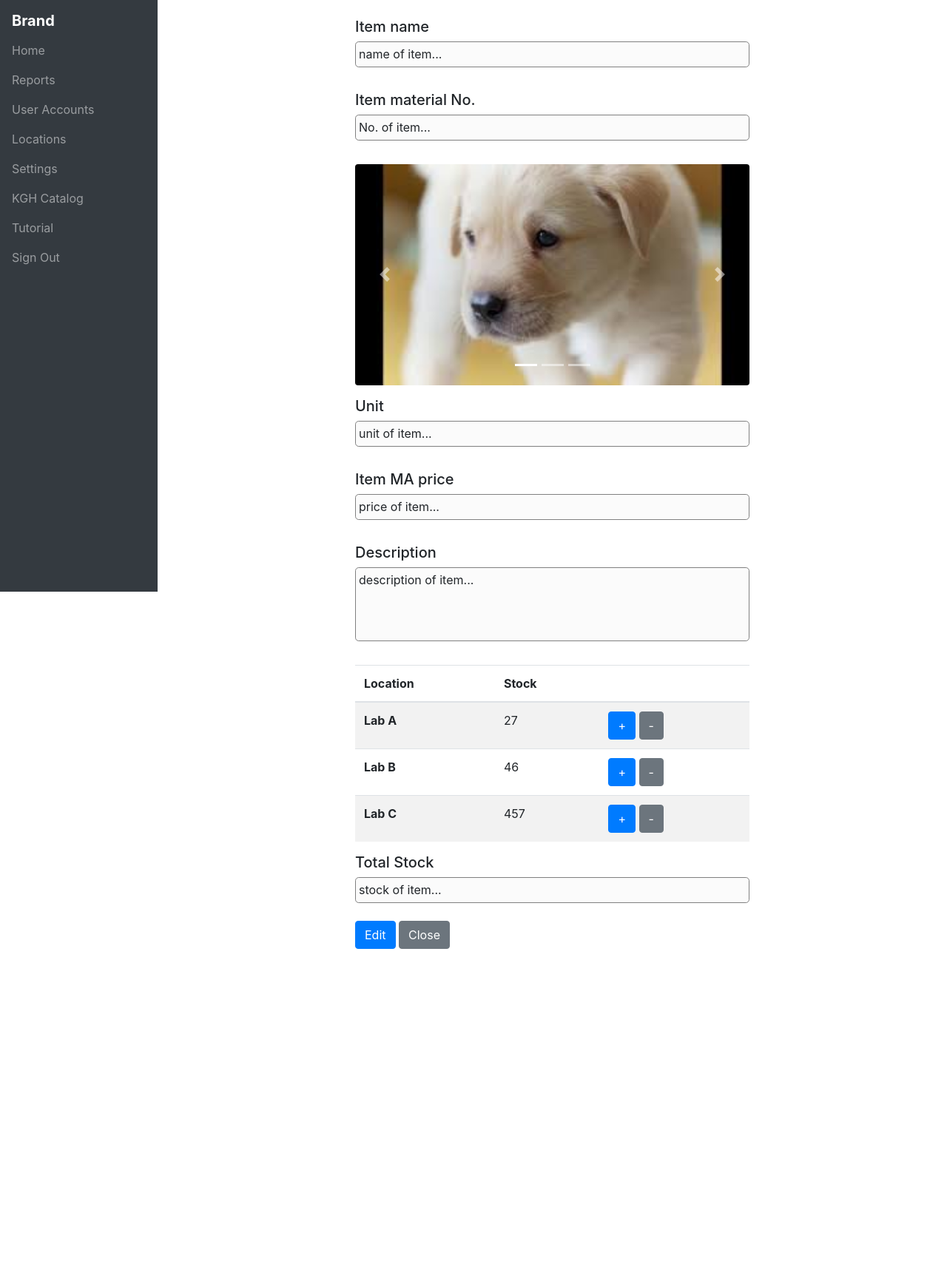
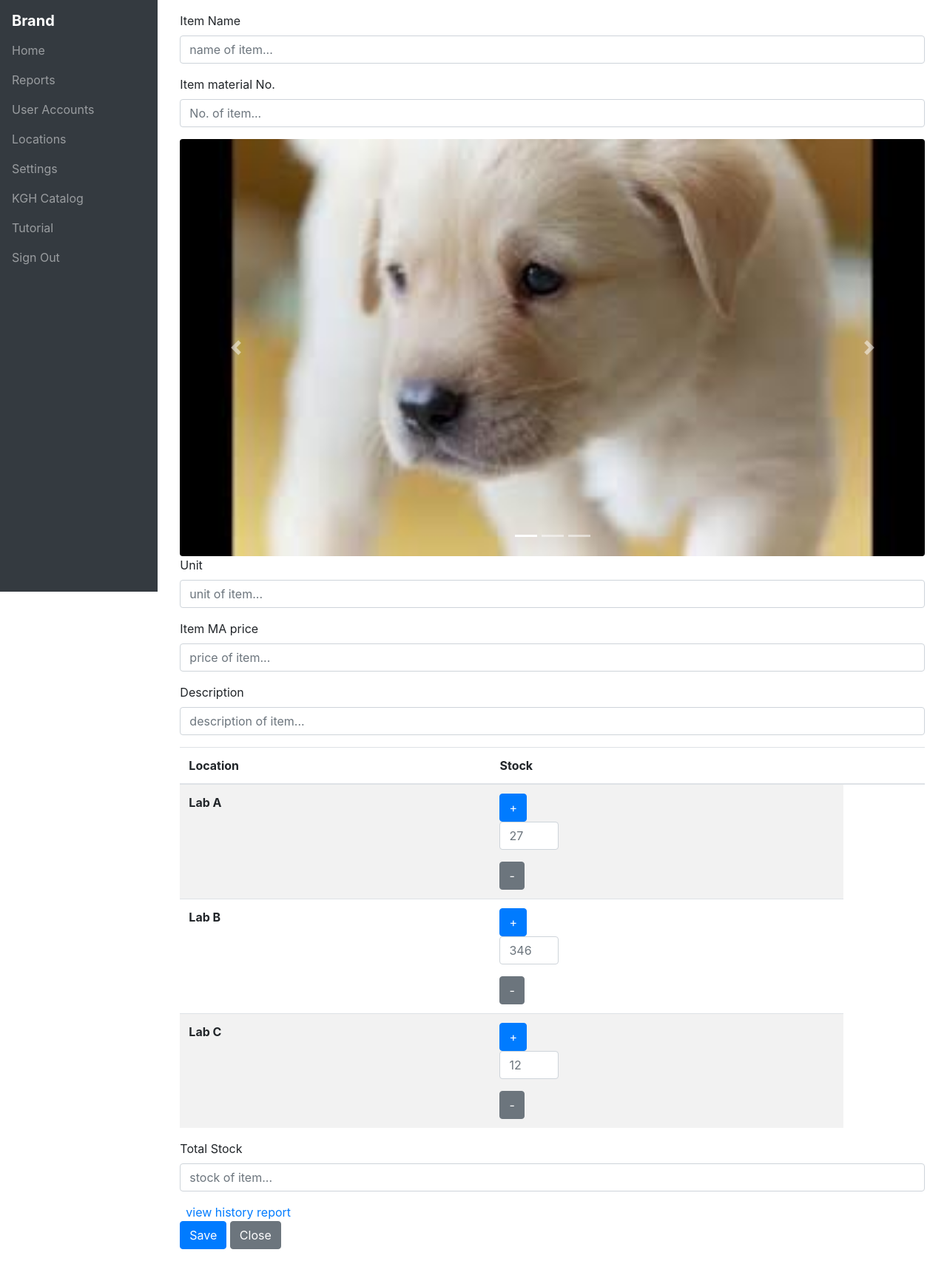
Before and after one commit to Queens-Patient-Simulation-Lab/Inventory, a Django app: page /item/ in a window 1280 px wide. Shown: the whole page at 74% size. Before the commit the page ends 1283 px from the top, so only its background shows below. Run offline with Django 3.2, Linux system fonts and the light colour scheme; some libraries are stand-ins or nearby versions.

Commit message:
Update sample-item.html

```diff
--- a/inventory/templates/inventory/sample-item.html
+++ b/inventory/templates/inventory/sample-item.html
@@ -11,21 +11,24 @@
 
 </style>
 
-<!-- may use table to wrap around content -->
+<!--
+	may use table to wrap around content
+ -->
 
-<div class="row d-flex justify-content-center">
+<div class="container">
 
-	<div class="w-50 m-2">
-		<h5>Item name</h5>
-		<p class="text-box rounded-lg p-1" style="">name of item...</p>
+		<form>
+			<div class="form-group">
+				<label for="itemName">Item Name</label>
+				<input type="name" class="form-control" id="itemName" placeholder="name of item...">
 			</div>
 
-	<div class="w-50 m-2">
-		<h5>Item material No.</h5>
-		<p class="text-box rounded-lg p-1" style="">No. of item...</p>
+			<div class="form-group">
+				<label for="materialNo">Item material No.</label>
+				<input type="item_id" class="form-control" id="materialNo" placeholder="No. of item...">
 			</div>
 
-	<div id="carouselExampleIndicators" class="carousel slide w-50 m-2" data-ride="carousel">
+			<div id="carouselExampleIndicators" class="carousel slide" data-ride="carousel">
 			  <ol class="carousel-indicators">
 				<li data-target="#carouselExampleIndicators" data-slide-to="0" class="active"></li>
 				<li data-target="#carouselExampleIndicators" data-slide-to="1"></li>
@@ -52,22 +55,22 @@
 			  </a>
 			</div>
 
-	<div class="w-50 m-2">
-		<h5>Unit</h5>
-		<p class="text-box rounded-lg p-1" style="">unit of item...</p>
+			<div class="form-group">
+				<label for="unit">Unit</label>
+				<input type="unit_measure" class="form-control" id="unit" placeholder="unit of item...">
 			</div>
 
-	<div class="w-50 m-2">
-		<h5>Item MA price</h5>
-		<p class="text-box rounded-lg p-1" style="">price of item...</p>
+			<div class="form-group">
+				<label for="itemPrice">Item MA price</label>
+				<input type="MA_price" class="form-control" id="itemPrice" placeholder="price of item...">
 			</div>
 
-	<div class="w-50 m-2">
-		<h5>Description</h5>
-		<p class="text-box rounded-lg p-1" style="height: 100px;">description of item...</p>
+			<div class="form-group">
+				<label for="description">Description</label>
+				<input type="item_description" class="form-control" id="description" placeholder="description of item...">
 			</div>
 
-	<table class="table table-striped w-50 m-2">
+			<table class="table table-striped">
 				<thead>
 					<tr>
 						<th scope="col">Location</th>
@@ -78,12 +81,13 @@
 				<tbody>
 					<tr>
 						<th scope="row">Lab A</th>
-				<td>27</td>
 						<td>
 							<button class="btn btn-primary position-relative" type="submit">
 								+
 							</button>
-
+							<div class="form-group">
+								<input type="item_amount" class="form-control" id="amount" placeholder="27" style="width: 80px;">
+							</div>
 							<button class="btn btn-secondary position-relative" type="submit">
 								-
 							</button>
@@ -91,12 +95,13 @@
 					</tr>
 					<tr>
 						<th scope="row">Lab B</th>
-				<td>46</td>
 						<td>
 							<button class="btn btn-primary position-relative" type="submit">
 								+
 							</button>
-
+							<div class="form-group">
+								<input type="item_amount" class="form-control" id="amount" placeholder="346" style="width: 80px;">
+							</div>
 							<button class="btn btn-secondary position-relative" type="submit">
 								-
 							</button>
@@ -104,12 +109,13 @@
 					</tr>
 					<tr>
 						<th scope="row">Lab C</th>
-				<td>457</td>
 						<td>
 							<button class="btn btn-primary position-relative" type="submit">
 								+
 							</button>
-
+							<div class="form-group">
+								<input type="item_amount" class="form-control" id="amount" placeholder="12" style="width: 80px;">
+							</div>
 							<button class="btn btn-secondary position-relative" type="submit">
 								-
 							</button>
@@ -118,14 +124,16 @@
 				</tbody>
 			</table>
 
-	<div class="w-50 m-2">
-		<h5>Total Stock</h5>
-		<p class="text-box rounded-lg p-1" style="">stock of item...</p>
+			<div class="form-group">
+				<label for="stock">Total Stock</label>
+				<input type="total_stock" class="form-control" id="stock" placeholder="stock of item...">
 			</div>
 
-	<div class="w-50">
+			<a href="" class="m-2">view history report</a>
+
+			<div>
 				<button class="btn btn-primary position-relative" type="submit">
-			Edit
+					Save
 				</button>
 
 				<button class="btn btn-secondary position-relative" type="submit">
@@ -133,6 +141,8 @@
 				</button>
 			</div>
 
+		</form>
+
 </div>
 
 {% endblock body %}
```
Lines whose indentation alone changed are shown as unchanged.
